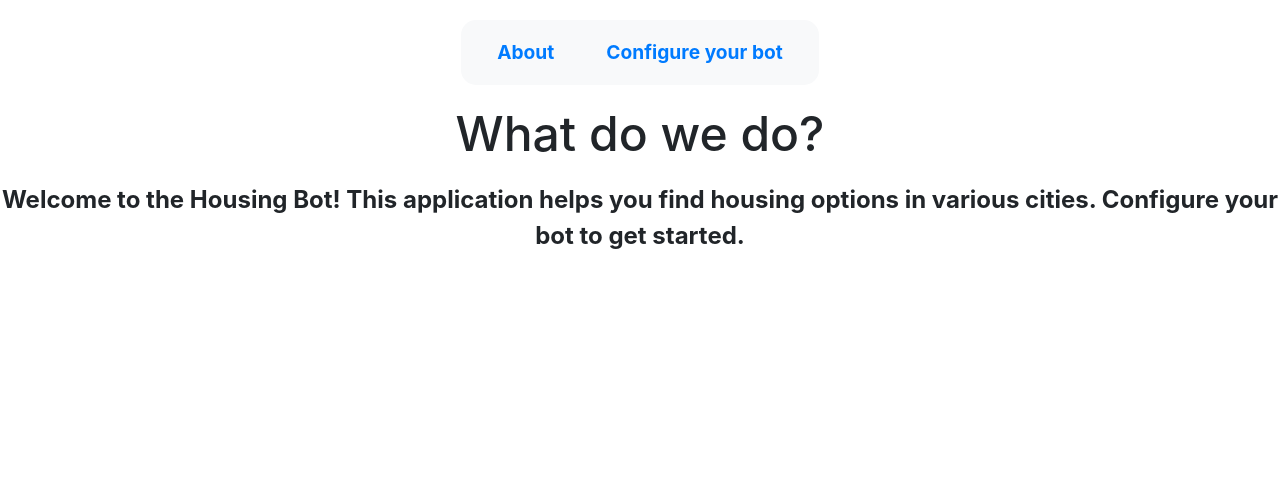
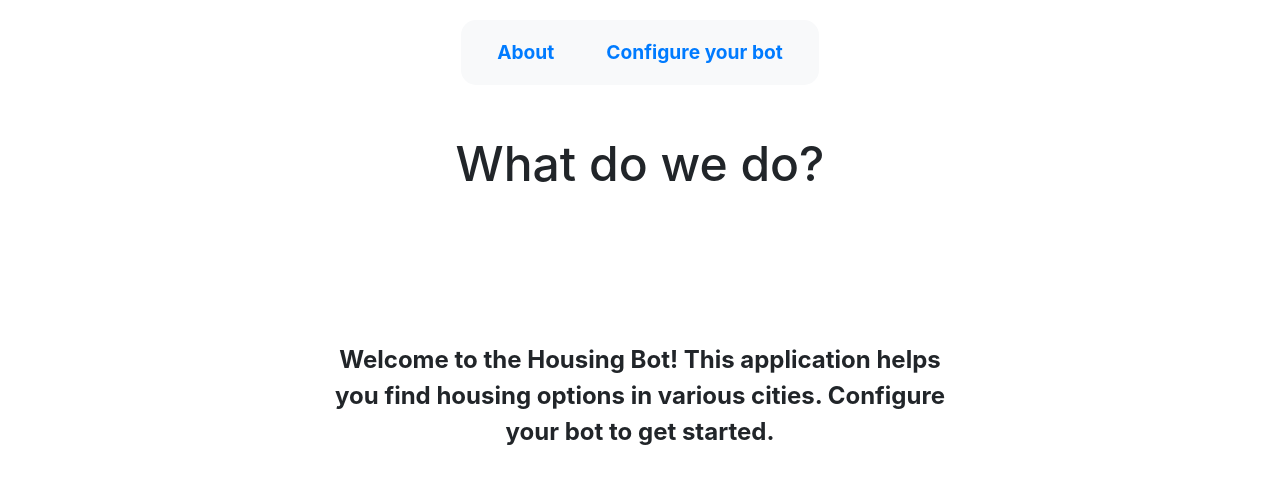
Before and after one commit to Codrin2005/HousingBot, a website: page Client/test.html in a window 1280 px wide. Drawn offline with nearby package versions, Linux system fonts and the light colour scheme.

Commit message:
small typo

```diff
--- a/Client/test_style.css
+++ b/Client/test_style.css
@@ -48,13 +48,14 @@
     text-align: center;
     font-weight: bold;
     font-size: 1.5em;
-    margin-top: 20px; /* Adjust this value to position the title below the menu bar */
+    margin-top: 50px; /* Adjust this value to position the title below the menu bar */
 }
 .centered-content h2 {
-    margin-bottom: 20px;
+    margin-bottom: 150px;
     font-size: 2em;
 }
 .centered-content p {
+    width: 50%;
     margin-top: auto;
     margin-bottom: auto;
     font-size: 1em;
```
